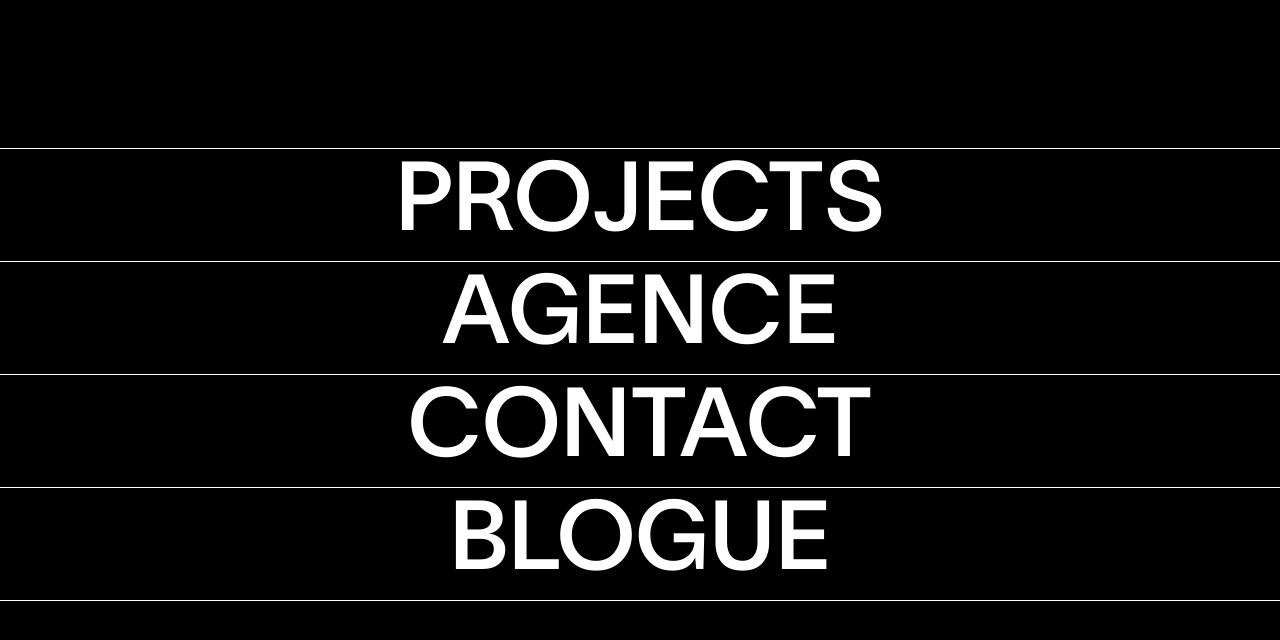
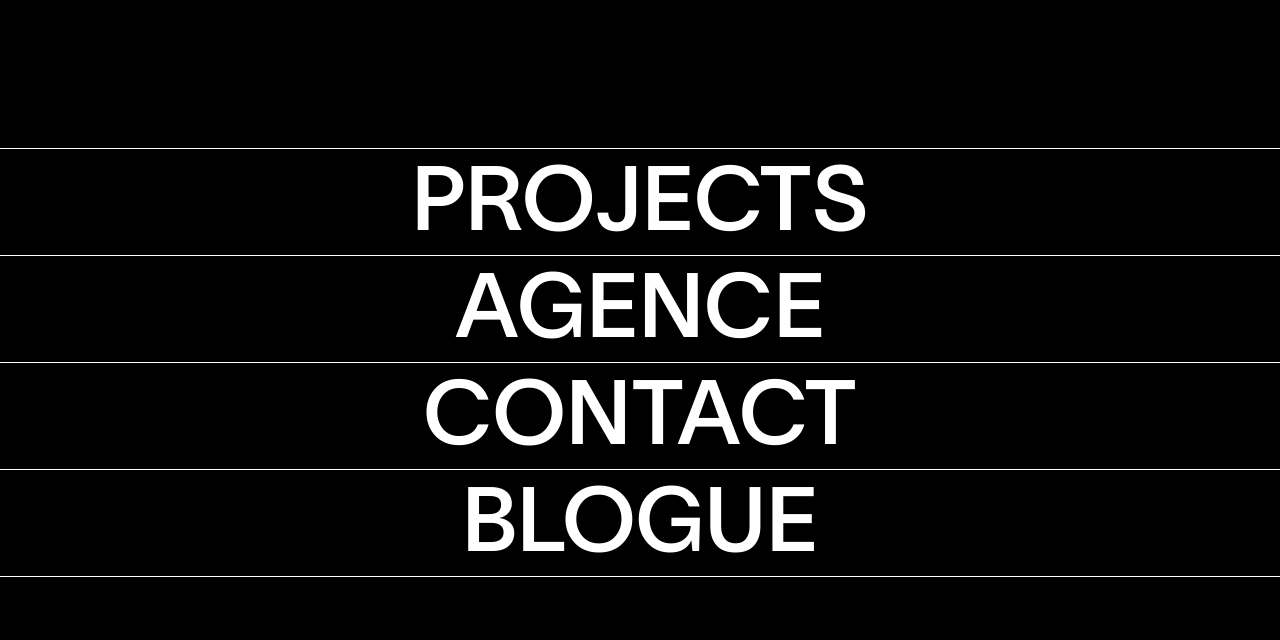
Before and after one commit to Exploring-glitch/Animated-Project, a React app in the folder frontend/: page / in a window 1280 px wide. Shown: the top 640 px of the page. Built offline with nearby package versions, Linux system fonts and the light colour scheme; the HTML template or start-up script is replaced by a standard one.

Commit message:
adjusted the position

```diff
--- a/frontend/src/components/navigation/FullScreenNavbar.jsx
+++ b/frontend/src/components/navigation/FullScreenNavbar.jsx
@@ -5,7 +5,7 @@ const mainNavbar = () => {
     <div className='h-screen w-screen bg-black text-white py-37 font-[font2]'>
 
       <div className='link relative border-t-[0.1vw] text-center'>
-        <h1 className='uppercase text-8xl p-2'>Projects</h1>
+        <h1 className='uppercase text-[7vw] leading-0 p-12 pt-14.5'>Projects</h1>
 
         <div className='move_link absolute top-0 flex bg-[#CCFF00] text-black h-full'>
           <div className='moveX flex items-center pt-2'>
@@ -26,7 +26,7 @@ const mainNavbar = () => {
       </div>
 
       <div className='link relative border-t-[0.1vw] text-center '>
-        <h1 className='uppercase text-8xl p-2'>Agence</h1>
+        <h1 className='uppercase text-[7vw] leading-0 p-12 pt-14.5'>Agence</h1>
 
         <div className='move_link absolute top-0 flex bg-[#CCFF00] text-black h-full'>
           <div className='moveX flex items-center pt-2'>
@@ -47,7 +47,7 @@ const mainNavbar = () => {
       </div>
 
       <div className='link relative border-t-[0.1vw] text-center '>
-        <h1 className='uppercase text-8xl p-2'>Contact</h1>
+        <h1 className='uppercase text-[7vw] leading-0 p-12 pt-14.5'>Contact</h1>
 
         <div className='move_link absolute top-0 flex bg-[#CCFF00] text-black h-full'>
           <div className='moveX flex items-center pt-2'>
@@ -68,7 +68,7 @@ const mainNavbar = () => {
       </div>
 
       <div className='link relative border-y-[0.1vw] text-center '>
-        <h1 className='uppercase text-8xl p-2'>Blogue</h1>
+        <h1 className='uppercase text-[7vw] leading-0 p-12 pt-14.5'>Blogue</h1>
 
         <div className='move_link absolute top-0 flex bg-[#CCFF00] text-black h-full'>
           <div className='moveX flex items-center pt-2'>
```
